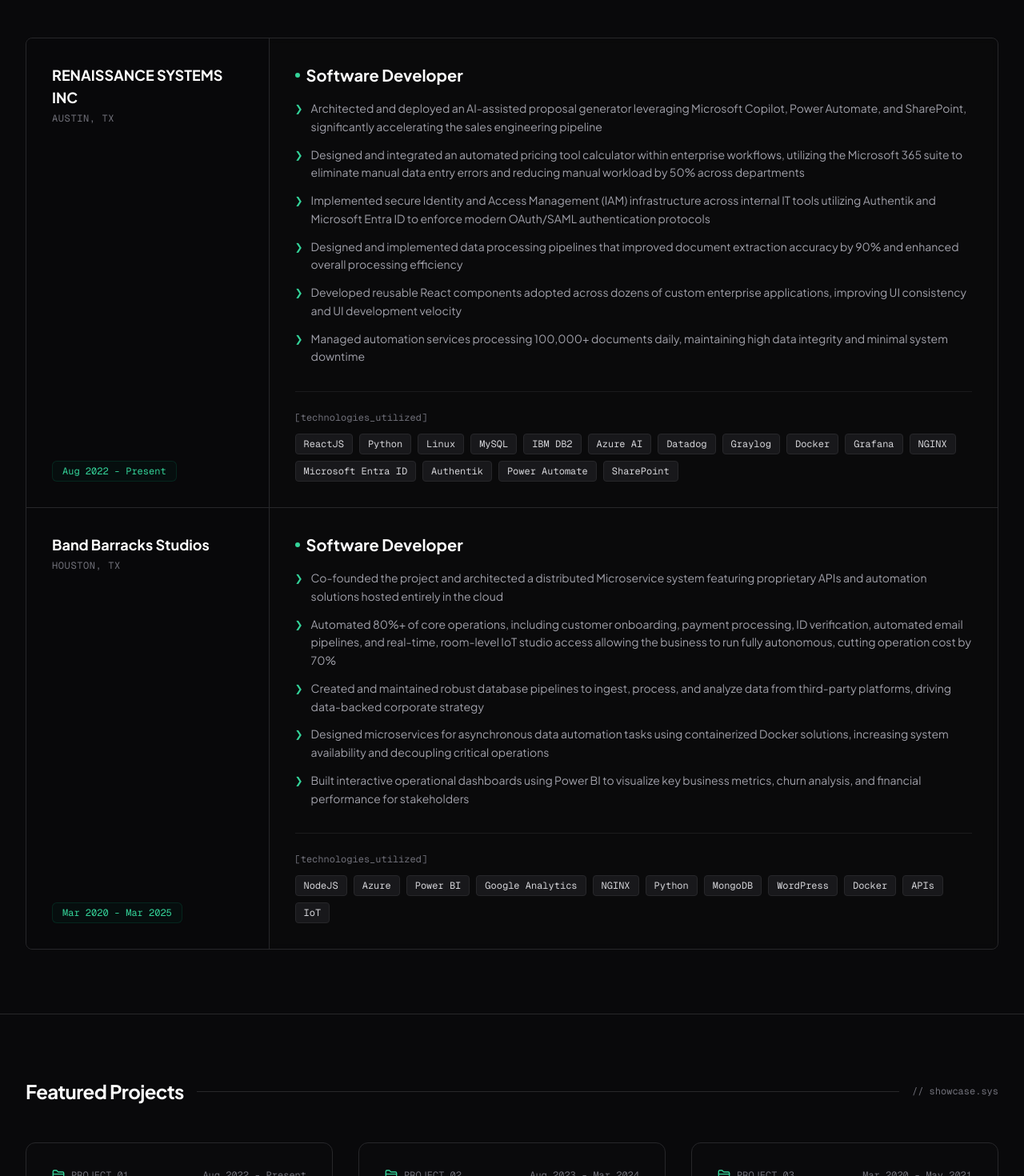
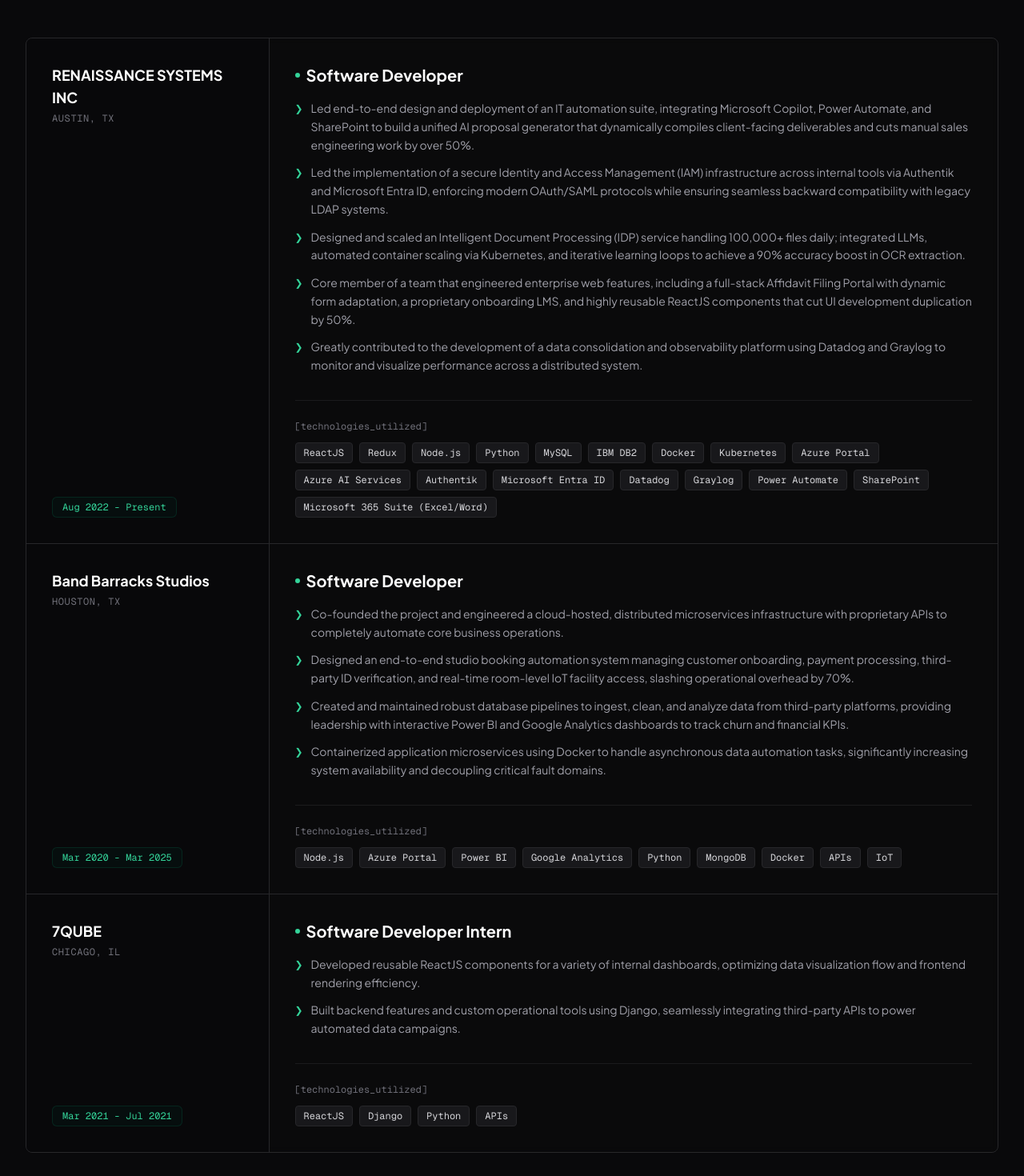
Before and after one commit to ayndecastro/vite_portfolio, a React (Vite) app in the folder client/: page / in a window 1280 px wide. Shown: the part 1120-2590 px from the top of the page at 80% size. Built offline with nearby package versions, Linux system fonts and the light colour scheme.

Commit message:
align technical skills and professional experience with the new resume, and add 7QUBE internship

```diff
--- a/client/src/components/Hero.jsx
+++ b/client/src/components/Hero.jsx
@@ -63,7 +63,7 @@
                 // view_projects()
               </a>
               <a
-                href='/VADC_RESUME_06_26.pdf'
+                href='/vincentayndecastro_resume.pdf'
                 download='Vincent_Ayn_de_Castro_Resume.pdf'
                 className='inline-flex items-center gap-2 bg-zinc-900 border border-zinc-850 text-emerald-400 hover:bg-zinc-800 transition-all font-medium py-3 px-6 rounded-lg text-sm font-mono'
               >
--- a/client/src/components/Portfolio.jsx
+++ b/client/src/components/Portfolio.jsx
@@ -63,29 +63,30 @@
       location: 'Austin, TX',
       duration: 'Aug 2022 - Present',
       achievements: [
-        'Architected and deployed an AI-assisted proposal generator leveraging Microsoft Copilot, Power Automate, and SharePoint, significantly accelerating the sales engineering pipeline',
-        'Designed and integrated an automated pricing tool calculator within enterprise workflows, utilizing the Microsoft 365 suite to eliminate manual data entry errors and reducing manual workload by 50% across departments',
-        'Implemented secure Identity and Access Management (IAM) infrastructure across internal IT tools utilizing Authentik and Microsoft Entra ID to enforce modern OAuth/SAML authentication protocols',
-        'Designed and implemented data processing pipelines that improved document extraction accuracy by 90% and enhanced overall processing efficiency',
-        'Developed reusable React components adopted across dozens of custom enterprise applications, improving UI consistency and UI development velocity',
-        'Managed automation services processing 100,000+ documents daily, maintaining high data integrity and minimal system downtime',
+        'Led end-to-end design and deployment of an IT automation suite, integrating Microsoft Copilot, Power Automate, and SharePoint to build a unified AI proposal generator that dynamically compiles client-facing deliverables and cuts manual sales engineering work by over 50%.',
+        'Led the implementation of a secure Identity and Access Management (IAM) infrastructure across internal tools via Authentik and Microsoft Entra ID, enforcing modern OAuth/SAML protocols while ensuring seamless backward compatibility with legacy LDAP systems.',
+        'Designed and scaled an Intelligent Document Processing (IDP) service handling 100,000+ files daily; integrated LLMs, automated container scaling via Kubernetes, and iterative learning loops to achieve a 90% accuracy boost in OCR extraction.',
+        'Core member of a team that engineered enterprise web features, including a full-stack Affidavit Filing Portal with dynamic form adaptation, a proprietary onboarding LMS, and highly reusable ReactJS components that cut UI development duplication by 50%.',
+        'Greatly contributed to the development of a data consolidation and observability platform using Datadog and Graylog to monitor and visualize performance across a distributed system.',
       ],
       technologies: [
         'ReactJS',
+        'Redux',
+        'Node.js',
         'Python',
-        'Linux',
         'MySQL',
         'IBM DB2',
-        'Azure AI',
+        'Docker',
+        'Kubernetes',
+        'Azure Portal',
+        'Azure AI Services',
+        'Authentik',
+        'Microsoft Entra ID',
         'Datadog',
         'Graylog',
-        'Docker',
-        'Grafana',
-        'NGINX',
-        'Microsoft Entra ID',
-        'Authentik',
         'Power Automate',
         'SharePoint',
+        'Microsoft 365 Suite (Excel/Word)',
       ],
     },
     {
@@ -94,34 +95,75 @@
       location: 'Houston, TX',
       duration: 'Mar 2020 - Mar 2025',
       achievements: [
-        'Co-founded the project and architected a distributed Microservice system featuring proprietary APIs and automation solutions hosted entirely in the cloud',
-        'Automated 80%+ of core operations, including customer onboarding, payment processing, ID verification, automated email pipelines, and real-time, room-level IoT studio access allowing the business to run fully autonomous, cutting operation cost by 70%',
-        'Created and maintained robust database pipelines to ingest, process, and analyze data from third-party platforms, driving data-backed corporate strategy',
-        'Designed microservices for asynchronous data automation tasks using containerized Docker solutions, increasing system availability and decoupling critical operations',
-        'Built interactive operational dashboards using Power BI to visualize key business metrics, churn analysis, and financial performance for stakeholders',
+        'Co-founded the project and engineered a cloud-hosted, distributed microservices infrastructure with proprietary APIs to completely automate core business operations.',
+        'Designed an end-to-end studio booking automation system managing customer onboarding, payment processing, third-party ID verification, and real-time room-level IoT facility access, slashing operational overhead by 70%.',
+        'Created and maintained robust database pipelines to ingest, clean, and analyze data from third-party platforms, providing leadership with interactive Power BI and Google Analytics dashboards to track churn and financial KPIs.',
+        'Containerized application microservices using Docker to handle asynchronous data automation tasks, significantly increasing system availability and decoupling critical fault domains.',
       ],
       technologies: [
-        'NodeJS',
-        'Azure',
+        'Node.js',
+        'Azure Portal',
         'Power BI',
         'Google Analytics',
-        'NGINX',
         'Python',
         'MongoDB',
-        'WordPress',
         'Docker',
         'APIs',
         'IoT',
       ],
     },
+    {
+      title: 'Software Developer Intern',
+      company: '7QUBE',
+      location: 'Chicago, IL',
+      duration: 'Mar 2021 - Jul 2021',
+      achievements: [
+        'Developed reusable ReactJS components for a variety of internal dashboards, optimizing data visualization flow and frontend rendering efficiency.',
+        'Built backend features and custom operational tools using Django, seamlessly integrating third-party APIs to power automated data campaigns.',
+      ],
+      technologies: ['ReactJS', 'Django', 'Python', 'APIs'],
+    },
   ];
 
   const skills = {
     languages: ['Python', 'JavaScript', 'SQL', 'HTML/CSS'],
-    aiData: ['Ollama', 'AGY', 'Claude', 'Hermes', 'MCP Server'],
-    frameworks: ['ReactJS', 'Node.js', 'Flask', 'RESTful APIs', 'SharePoint', 'Microsoft 365 Suite (Excel/Word)', 'Vite', 'Power BI'],
-    cloudDevOps: ['Docker', 'Azure Portal', 'Azure AI Services', 'Authentik', 'Microsoft Entra ID', 'CI/CD'],
-    automationTools: ['Power Automate', 'Git', 'Ansible', 'n8n', 'Zapier'],
+    aiData: [
+      'LLM-backed tools',
+      'Prompt Engineering',
+      'Automated Evals',
+      'Data Pipeline Development',
+      'Database Design',
+      'ETL Processes',
+    ],
+    frameworks: [
+      'ReactJS',
+      'Redux',
+      'Node.js',
+      'Flask',
+      'Django',
+      'RESTful APIs',
+    ],
+    cloudDevOps: [
+      'Docker',
+      'Kubernetes',
+      'Azure Portal',
+      'Azure AI Services',
+      'Authentik',
+      'Microsoft Entra ID',
+      'Datadog',
+      'Graylog',
+      'CI/CD',
+    ],
+    automationTools: [
+      'Power Automate',
+      'SharePoint',
+      'Microsoft 365 Suite (Excel/Word)',
+      'Git',
+      'Vite',
+      'Power BI',
+      'Google Analytics',
+      'MCP Server',
+    ],
     databases: ['MySQL', 'MongoDB', 'DB2', 'PostgreSQL'],
   };
 
@@ -157,7 +199,7 @@
             </a>
           ))}
           <a
-            href='/VADC_RESUME_06_26.pdf'
+            href='/vincentayndecastro_resume.pdf'
             download='Vincent_Ayn_de_Castro_Resume.pdf'
             className='bg-emerald-950/30 border border-emerald-800/40 text-emerald-400 hover:bg-emerald-800/20 px-3 py-1.5 rounded font-mono text-xs transition-colors duration-200'
           >
```
Also changed, not shown: 2 other files (tests, documents, lock files or other folders).
